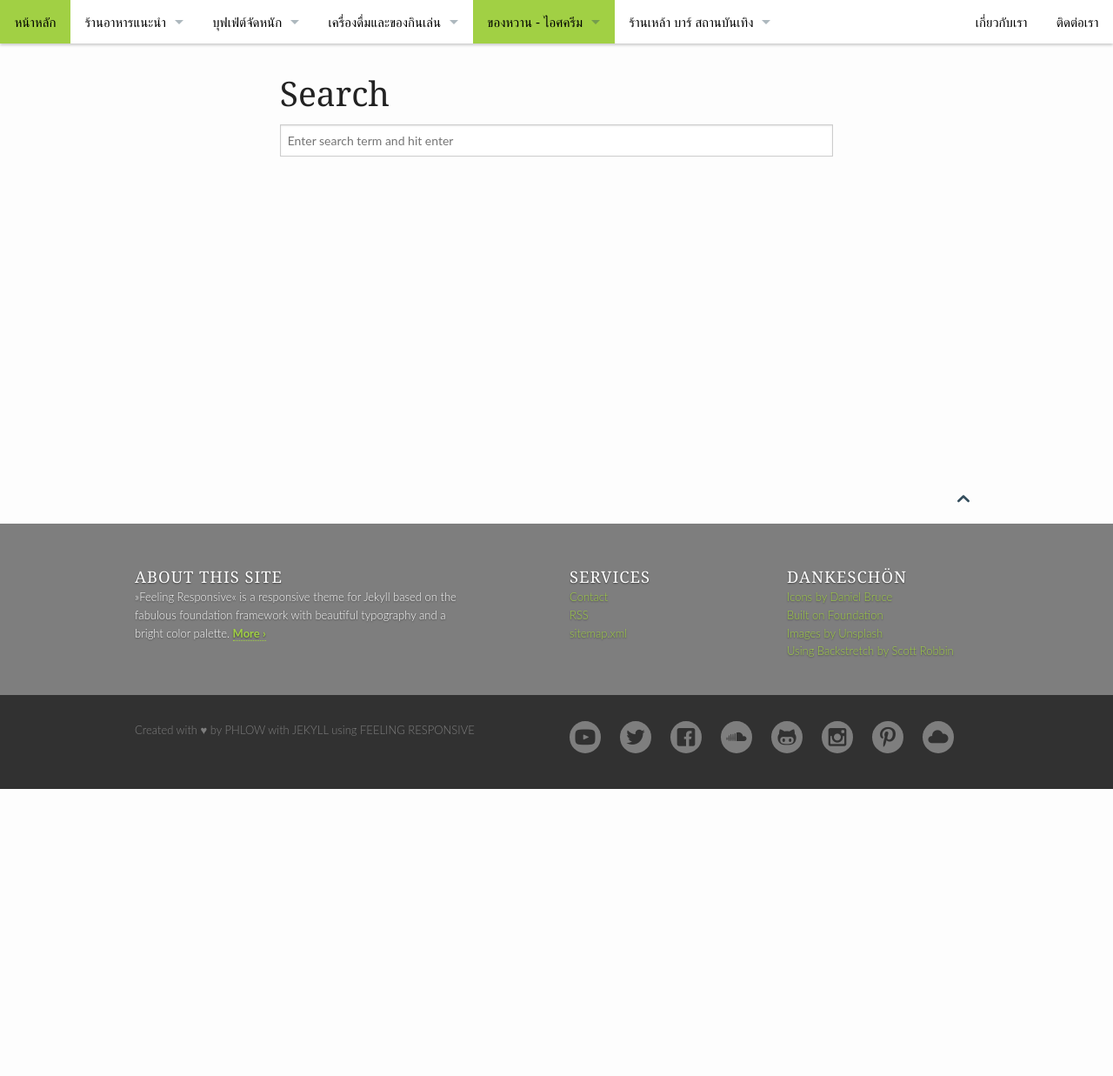
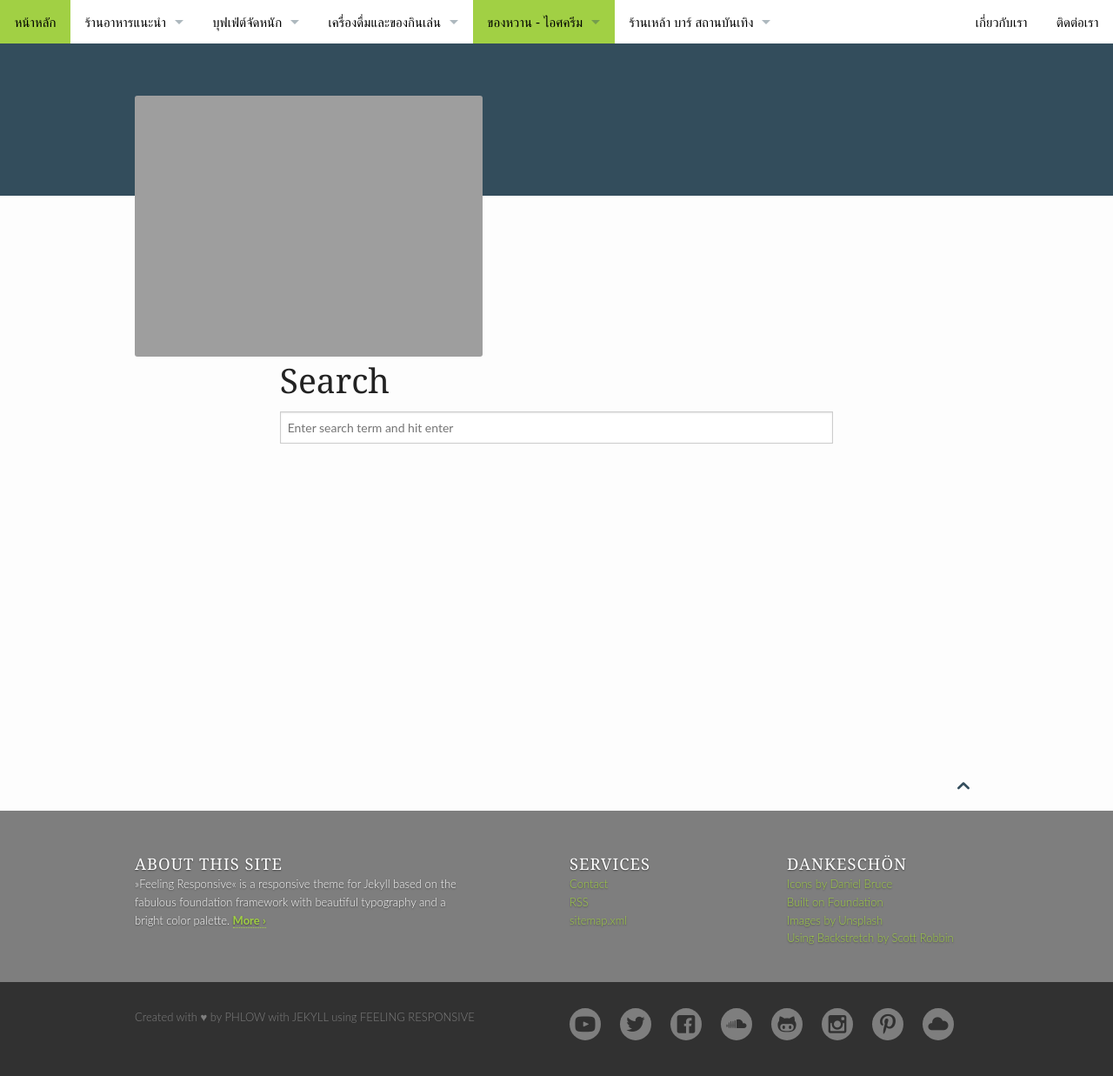
Before and after one commit to hatyairoiroi/hatyairoiroi.github.io, a Jekyll site: the page built from pages/search.md, in a window 1280 px wide. Shown: the whole page at 87% size. Built offline with Jekyll 4.4.1, drawn with Linux system fonts in a browser that asks for light colours; before the commit the page ends 907 px from its top, so only the background shows below that.

Commit message:
Update masthead.html

```diff
--- a/_includes/masthead.html
+++ b/_includes/masthead.html
@@ -1,6 +1,14 @@
 {% if page.header == NULL and page.header.image_fullwidth == NULL and page.header.pattern == NULL and page.header.background-color == NULL and page.header.title == NULL %}
 
-
+<div id="masthead-no-image-header">
+	<div class="row">
+		<div class="small-12 columns">
+			<a id="logo" href="{{ site.url }}" title="{{ site.title }} – {{ site.slogan }}">
+				<img src="{{ site.url }}/assets/img/{{ site.logo }}" alt="{{ site.title }} – {{ site.slogan }}">
+			</a>
+		</div><!-- /.small-12.columns -->
+	</div><!-- /.row -->
+</div><!-- /#masthead -->
 
 
 {% elsif page.header.title %}
```
